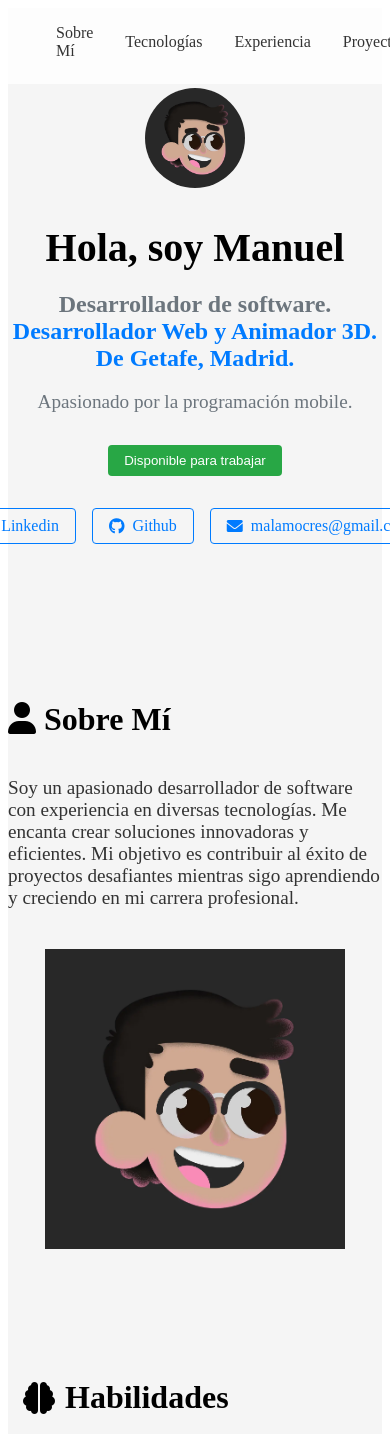
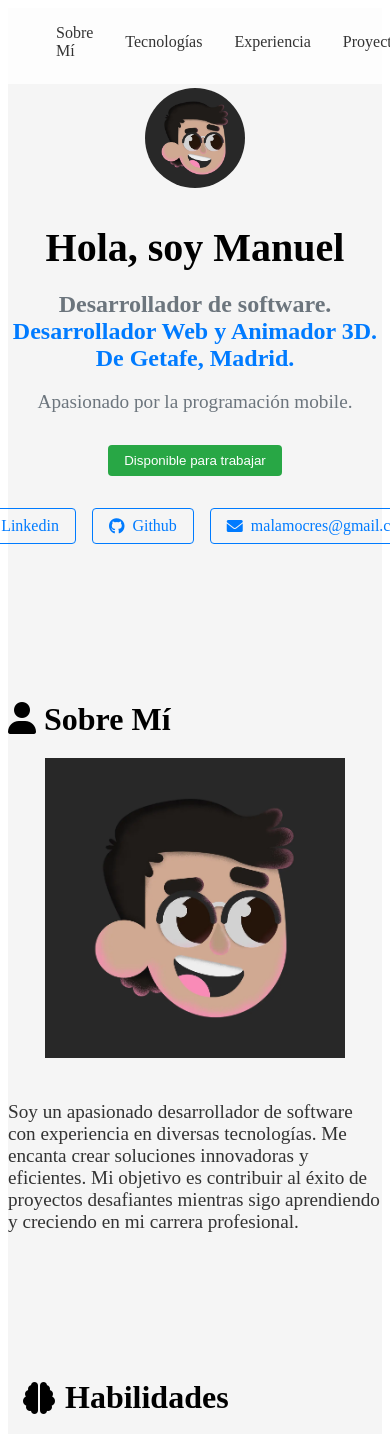
Before and after one commit to ManuACDev/portafolio-angular, an Angular app: page / in a window 390 px wide. Shown: the top 1434 px of the page. Built offline with nearby package versions, Linux system fonts and the light colour scheme.

Commit message:
Img Media Query

```diff
--- a/src/app/components/sobremi/sobremi.component.css
+++ b/src/app/components/sobremi/sobremi.component.css
@@ -128,7 +128,8 @@
   }
 
   .sobre-mi-detalle-imagen {
+    order: -1; /* Coloca la imagen antes del texto en el flujo de la columna */
     margin-left: 0; /* Elimina el margen izquierdo en dispositivos móviles */
-    margin-top: 20px; /* Añade espacio arriba de la imagen en dispositivos móviles */
+    margin-bottom: 20px; /* Añade espacio inferior para separar del texto */
   }
 }
```
